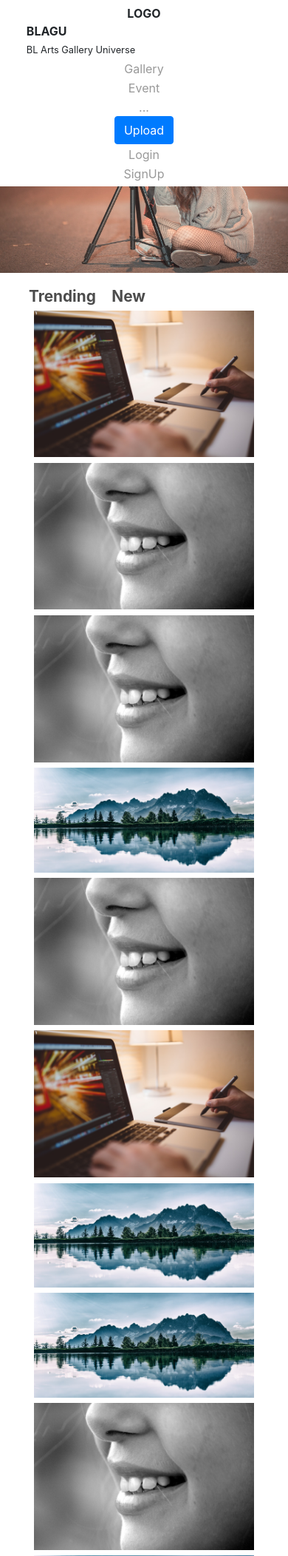
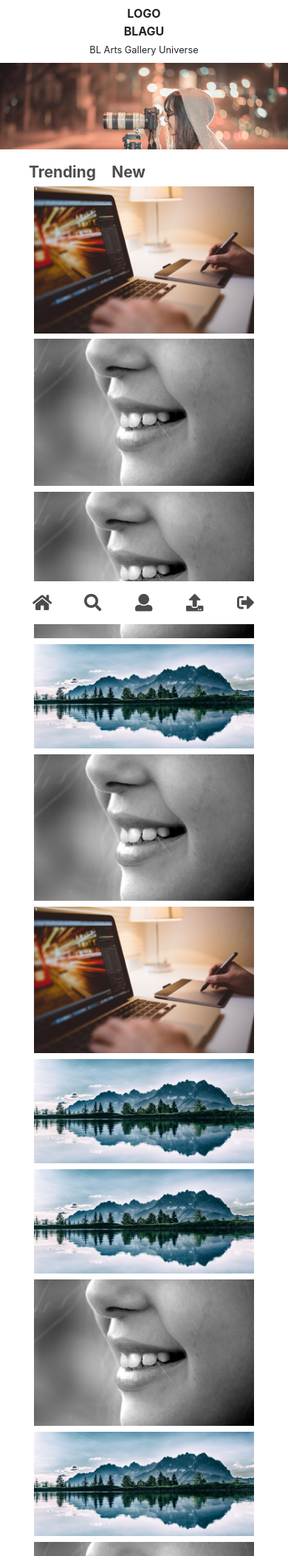
Before and after one commit to vinabaasithu/IMK_GALLERY_WEB, a PHP site: page /IMK/ in a window 390 px wide. Shown: the top 2104 px of the page at 74% size. Run offline with PHP 8.4, Linux system fonts and the light colour scheme; the visitor is signed in with stand-in values (Sample User, id 1).

Commit message:
Add files via upload
Fixed Index.php & responsive index

```diff
--- a/index.php
+++ b/index.php
@@ -1,5 +1,10 @@
 <?php
   session_start();
+  if(isset($_GET['r']) && $_GET['r'] == "logout") {
+    $logout = $_GET['r'];
+    session_destroy();
+    header("Location: ../IMK/");
+  }
  ?>
 <!DOCTYPE html>
 <html>
@@ -19,7 +24,7 @@
           <div class="col-md-3">
             <strong>LOGO</strong>
           </div>
-          <div class="col-md-9 text-left">
+          <div class="col-md-9 text-left logotitle">
             <span><strong>BLAGU</strong></span> <br>
             <span><small>BL Arts Gallery Universe</small></span>
           </div>
@@ -30,7 +35,7 @@
       </div>
       <div class="col-md-5 indexMenu">
         <div class="row">
-          <div class="col-md-8">
+          <div class="col-md-8" style="<?php if (isset($_SESSION['username'])) echo "right:-8vw" ?>" >
             <div class="row indexMenu1">
               <a class="col-md-3" href="#">
                   Gallery
@@ -38,27 +43,68 @@
               <a class="col-md-3" href="#">
                   Event
               </a>
-             <a class="col-md-3" href="#">
-               ...
-             </a>
              <div class="col-md-3 uploadBtn">
-               <input class="btn btn-primary" type="button" name="" value="Upload">
+               <a href="upload.php">
+                 <button class="btn btn-primary" type="button" name="" value="Upload">Upload</button>
+               </a>
              </div>
             </div>
           </div>
           <div class="col-md-4">
             <div class="row indexMenu2">
+              <?php
+                if (isset($_SESSION['username'])) {
+              ?>
+              <a href="#" class="col-md-6"></a>
+              <span class="col-md-4 text-center" id="usericonklik" href="#" >
+                <a class=" usericon" href="#">
+                  <i class="fas fa-user h4"></i>
+                </a>
+              </span>
+              <div class="iconklik" id="iconklik">
+                <a href="profile.php<?php if(isset($_SESSION["username"])) echo "?r=".$_SESSION['username'] ?>"><p>Profile</p></a>
+                <a href="#"><p>Setting</p></a>
+                <a href="<?php if(isset($_SESSION['gmail'])) echo "https://www.google.com/accounts/Logout?continue=https://appengine.google.com/_ah/logout?continue=" ?>http://localhost/IMK/index.php?r=logout"><p>Logout</p></a>
+
+              </div>
+               <!-- <a class="col-md-6" href="<?php if(isset($_SESSION['gmail'])) echo "https://www.google.com/accounts/Logout?continue=https://appengine.google.com/_ah/logout?continue=" ?>http://localhost/IMK/index.php?r=logout">
+                 Logout
+               </a> -->
+              <?php
+            } else {
+              ?>
               <a class="col-md-6" href="sign.php?r=SignIn">
                   Login
               </a>
               <a class="col-md-6" href="sign.php?r=SignUp">
                   SignUp
               </a>
+              <?php
+            }
+               ?>
             </div>
           </div>
         </div>
       </div>
     </div>
+    <div class="menuMobile">
+      <a href="../IMK/">
+        <i class="fas fa-home"></i>
+      </a>
+      <a href="#">
+        <i class="fas fa-search"></i>
+      </a>
+      <a href="profile.php<?php if(isset($_SESSION["username"])) echo "?r=".$_SESSION['username'] ?>">
+        <i class="fas fa-user"></i>
+      </a>
+      <a href="upload.php">
+        <i class="fas fa-upload"></i>
+      </a>
+      <a href="<?php if(isset($_SESSION['gmail'])) echo "https://www.google.com/accounts/Logout?continue=https://appengine.google.com/_ah/logout?continue=" ?>http://localhost/IMK/index.php?r=logout">
+        <i class="fas fa-sign-out-alt"></i>
+      </a>
+    </div>
+
     <div class="slider row">
 
     </div>
@@ -72,20 +118,28 @@
             <strong>New</strong>
           </a>
         </div>
-        <div class="trendingNew-img">
-          <?php
-            for ($i=0; $i < 6; $i++) {
-              echo "<div class='row'>";
-              for ($j=0; $j < 3; $j++) {
-          ?>
-          <div class="col-md-4">
-            <img class="img-fluid" src="source/img/img<?php echo rand(0, 2) ?>.jpeg" alt="pexels-photo-297648.jpeg">
+        <div class="trendingNew-img row">
+          <div class=" col-md-4 trendingNew-imgCol">
+            <?php
+              for($i = 0; $i < 5; $i++) {
+                echo "<img class='img-fluid' src='source/img/img".rand(0, 2).".jpeg'>";
+              }
+             ?>
           </div>
-          <?php
-              }
-              echo "</div>";
-            }
-           ?>
+          <div class=" col-md-4 trendingNew-imgCol">
+              <?php
+                for($i = 0; $i < 5; $i++) {
+                  echo "<img class='img-fluid' src='source/img/img".rand(0, 2).".jpeg'>";
+                }
+               ?>
+          </div>
+          <div class=" col-md-4 trendingNew-imgCol">
+              <?php
+                for($i = 0; $i < 5; $i++) {
+                  echo "<img class='img-fluid' src='source/img/img".rand(0, 2).".jpeg'>";
+                }
+               ?>
+          </div>
         </div>
       </div>
     </div>
@@ -95,5 +149,12 @@
     <script src="source/js/jquery-3.3.1.min.js"></script>
     <script src="source/js/popper.js" integrity="sha384-ApNbgh9B+Y1QKtv3Rn7W3mgPxhU9K/ScQsAP7hUibX39j7fakFPskvXusvfa0b4Q" crossorigin="anonymous"></script>
     <script src="source/js/bootstrap.min.js" integrity="sha384-JZR6Spejh4U02d8jOt6vLEHfe/JQGiRRSQQxSfFWpi1MquVdAyjUar5+76PVCmYl" crossorigin="anonymous"></script>
+    <script type="text/javascript">
+      $(document).ready(function() {
+        $("#usericonklik").click(function(){
+          $("#iconklik").fadeToggle();
+        });
+      });
+    </script>
   </body>
 </html>
--- a/profile.php
+++ b/profile.php
@@ -1,4 +1,5 @@
 <?php
+session_start();
 if(isset($_GET['r'])) {
   $r = $_GET['r'];
 }
@@ -7,8 +8,8 @@ if(isset($_GET['r'])) {
 <html lang="en" dir="ltr">
   <head>
     <meta charset="utf-8">
+    <meta name="viewport" content="width=device-width, initial-scale=1, shrink-to-fit=no">
     <title>Profile</title>
-    <meta name="viewport" content="width=device-width, initial-scale=1, shrink-to-fit=no">
     <link rel="stylesheet" href="source/css/bootstrap.min.css" integrity="sha384-Gn5384xqQ1aoWXA+058RXPxPg6fy4IWvTNh0E263XmFcJlSAwiGgFAW/dAiS6JXm" crossorigin="anonymous">
     <link rel="stylesheet" href="source/css/bootstrap.min.css.map">
     <script defer src="source/js/fontawesome-all.min.js"></script>
--- a/sign.php
+++ b/sign.php
@@ -45,7 +45,7 @@
     $loginusername = $_POST['loginusername'];
     $loginpassword = md5($_POST['loginpassword']);
     $gmail = $_POST['gmail'];
-    if ($gmail == "") {
+    if (!$gmail) {
       $stmt = $mysqli->prepare('SELECT username FROM user WHERE (username = ? || email = ?) && password = ?');
       $stmt->bind_param("sss", $loginusername, $loginusername, $loginpassword);
       $stmt->execute();
@@ -61,6 +61,7 @@
       $stmt->execute();
       if ($stmt->fetch()) {
         $_SESSION['username'] = $gmail;
+        $_SESSION['gmail'] = $gmail;
         header("Location: ../IMK/");
         $stmt->close();
       } else {
@@ -70,6 +71,7 @@
         $stmt->bind_param("ssss", $gmail, $gmail, md5($gmail), $date);
         if ($stmt->execute()) {
           $_SESSION['username'] = $gmail;
+          $_SESSION['gmail'] = $gmail;
           header("Location: profile.php?r=$gmail");
         }
         $stmt->close();
--- a/source/css/styleIndex.css
+++ b/source/css/styleIndex.css
@@ -26,16 +26,18 @@ a:hover {
   height: 30vw;
   /* border: 1px solid black; */
   background-image: url("../img/pexels-photo-289796.jpeg");
-  background-size: cover;
+  background-size: 100%;
   background-attachment: fixed;
   opacity: 0.9;
-  background-position: bottom;
 }
 .slider:hover {
   opacity: 1;
 }
 .trendingNew-container {
   margin: 4vw 8vw !important;
+}
+.trendingNew-imgCol {
+  height: 100% !important;
 }
 .trendingNew-menu a {
   font-size: 1.3em;
@@ -49,3 +51,55 @@ a:hover {
   background-color: rgba(0, 0, 0, 0.9);
   color: #fff;
 }
+/* menu mobile */
+.menuMobile {
+  text-align: center;
+  padding: 3vw;
+  width: 100%;
+  z-index: 999;
+  background-color: #fff;
+  position: fixed;
+  bottom: 0;
+  font-size: 6vw;
+  display: none;
+}
+.menuMobile a {
+  display: inline-block;
+  width: 17%;
+}
+.usericon {
+  padding: 0.1vw 0.8vw;
+  padding-top: 0.5vw;
+  display: inline-block;
+  background-color: rgba(0, 0, 0, 0.5);
+  border-radius: 50%;
+}
+a.col-md-6.text-center.usericon:hover {
+  color: #fff;
+}
+.iconklik {
+  z-index: 999;
+  padding: 2.5vw;
+  background-color: #fff;
+  position: absolute;
+  right: -1vw;
+  top: 4vw;
+  font-size: 1.1em;
+  font-weight: 600;
+  display: none;
+}
+.iconklik p:hover {
+
+}
+
+@media only screen and (max-width: 768px) {
+    .logotitle {
+        text-align: center !important;
+    }
+    .menuMobile {
+        display: block;
+    }
+    .indexMenu {
+      display: none;
+    }
+}
```
Also changed, not shown: upload.php (added, +15 -0 lines).
